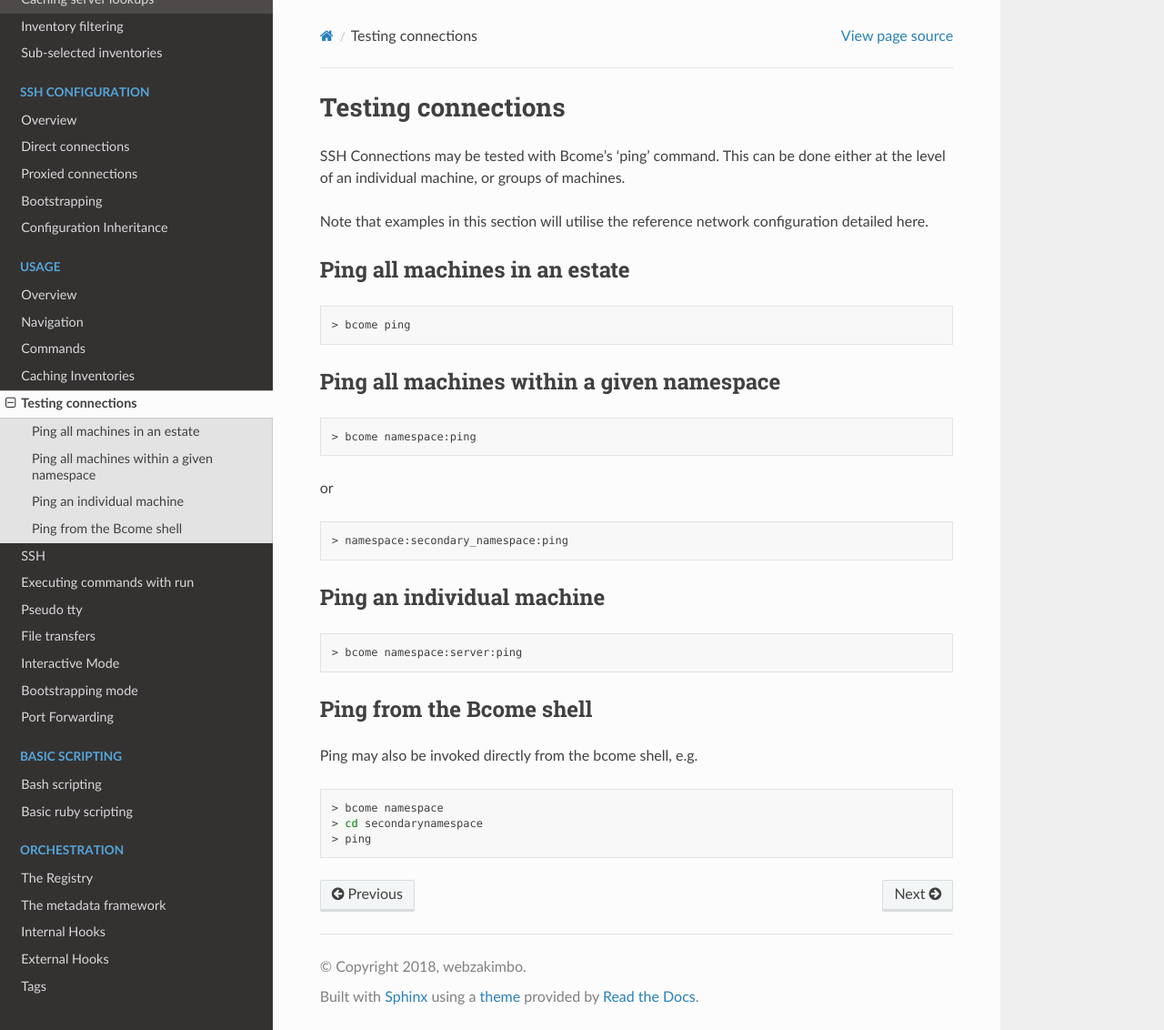
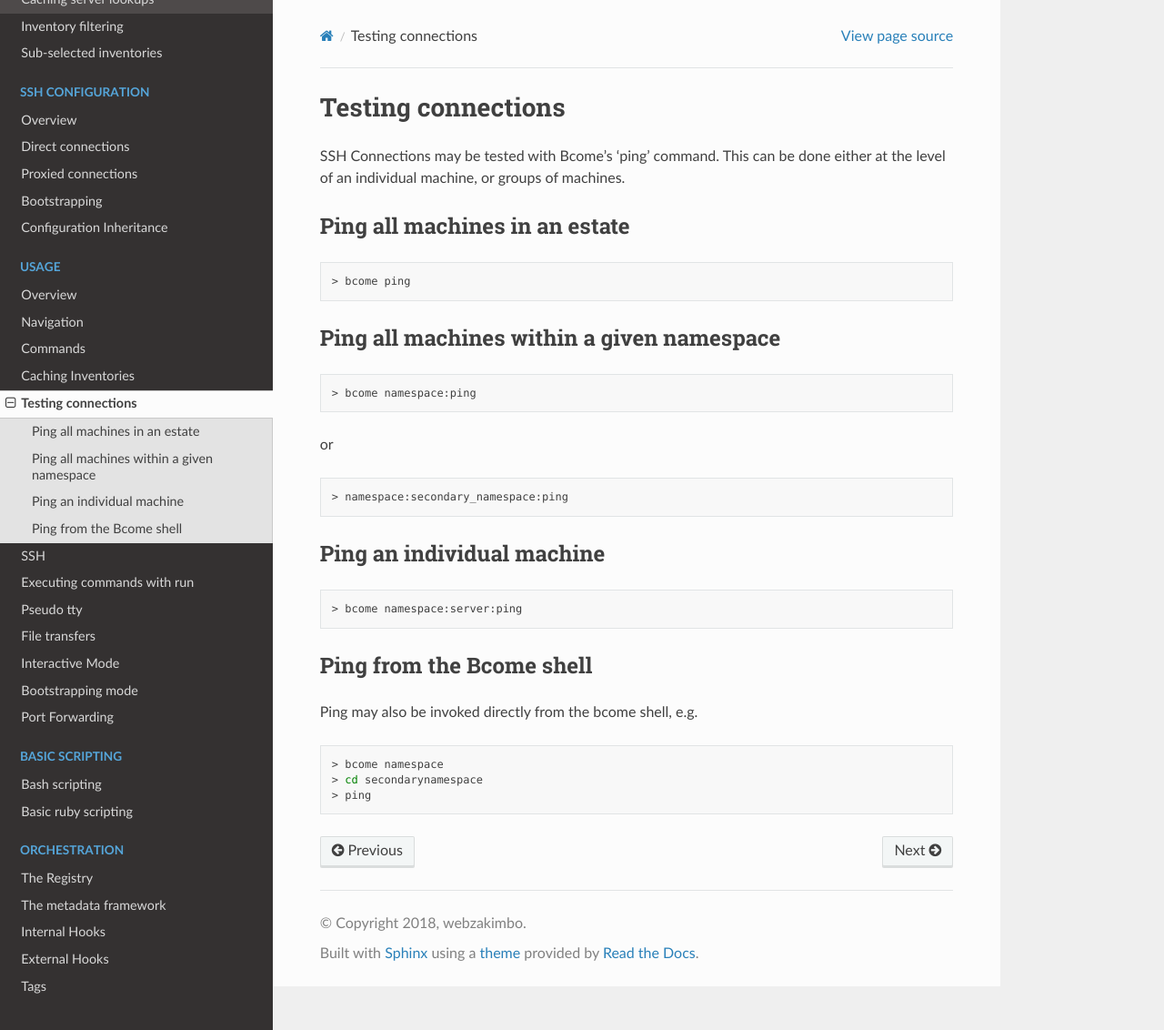
Before and after one commit to webzakimbo/bcome-kontrol, a Sphinx documentation site: the page built from docs/source/usage/testing_connections.rst, in a window 1280 px wide and 1132 px high. Shown: the whole window at 91% size. Built offline with Sphinx 7.4.7 and the Read the Docs theme 2.0.0, drawn with Linux system fonts in a browser that asks for light colours.

Commit message:
Removed erroneous sentence from doc

```diff
--- a/docs/source/usage/testing_connections.rst
+++ b/docs/source/usage/testing_connections.rst
@@ -3,8 +3,6 @@ Testing connections
 *******************
 
 SSH Connections may be tested with Bcome's 'ping' command.  This can be done either at the level of an individual machine, or groups of machines.
-
-Note that examples in this section will utilise the reference network configuration detailed here.
 
 Ping all machines in an estate
 ==============================
```
